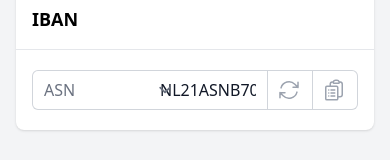
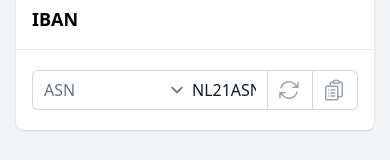
Before and after one commit to BramVanBerkel/testnummers, a Vue app: page / in a window 390 px wide. Shown: the part 305-465 px from the top of the page. Built offline with nearby package versions, Linux system fonts and the light colour scheme.

Commit message:
fix(iban): increase left padding on mobile

```diff
--- a/src/components/IBAN.vue
+++ b/src/components/IBAN.vue
@@ -35,12 +35,12 @@
     <div class="relative grow">
       <div class="absolute inset-y-0 left-0 flex items-center">
         <select id="bank" name="bank" @change="generate" v-model="bankCode"
-                class="h-full rounded-md border-0 bg-transparent py-0 pl-3 pr-7 text-gray-500 focus:ring-0 sm:text-sm">
+                class="h-full rounded-md border-0 bg-transparent py-0 pl-3 md:pr-7 text-gray-500 focus:ring-0 sm:text-sm">
           <option v-for="bank in banks" :value="bank.code">{{ bank.name }}</option>
         </select>
       </div>
       <input readonly type="text" name="IBAN" id="IBAN" :value="IBAN"
-            class="block w-full h-full rounded-l-md border-0 py-1.5 pl-32 text-gray-900 ring-1 ring-inset ring-gray-300 placeholder:text-gray-400"/>
+            class="block w-full h-full rounded-l-md border-0 py-1.5 pl-40 md:pl-32 text-gray-900 ring-1 ring-inset ring-gray-300 placeholder:text-gray-400"/>
     </div>
     <button type="button" @click="generate"
             class="relative -ml-px inline-flex items-center gap-x-1.5 px-3 py-2 text-sm font-semibold text-gray-900 ring-1 ring-inset ring-gray-300 hover:bg-gray-50">
```
